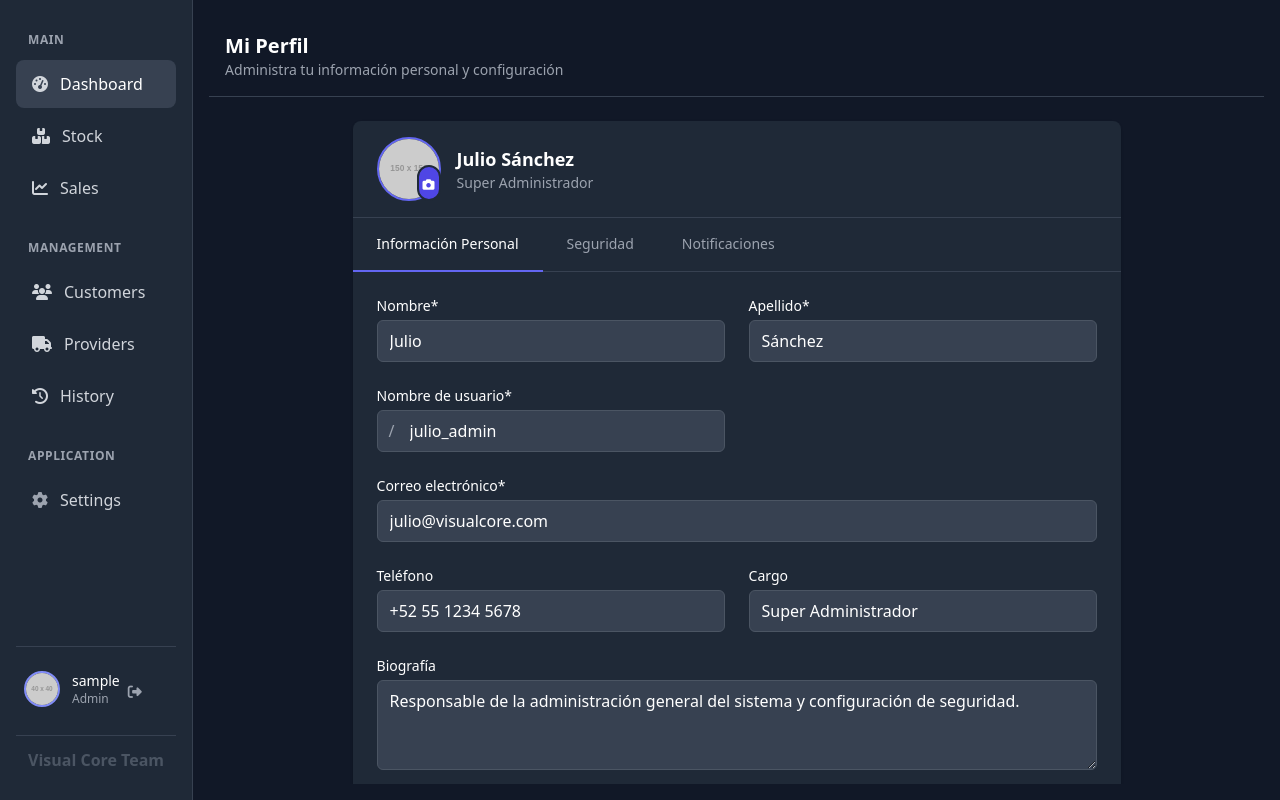
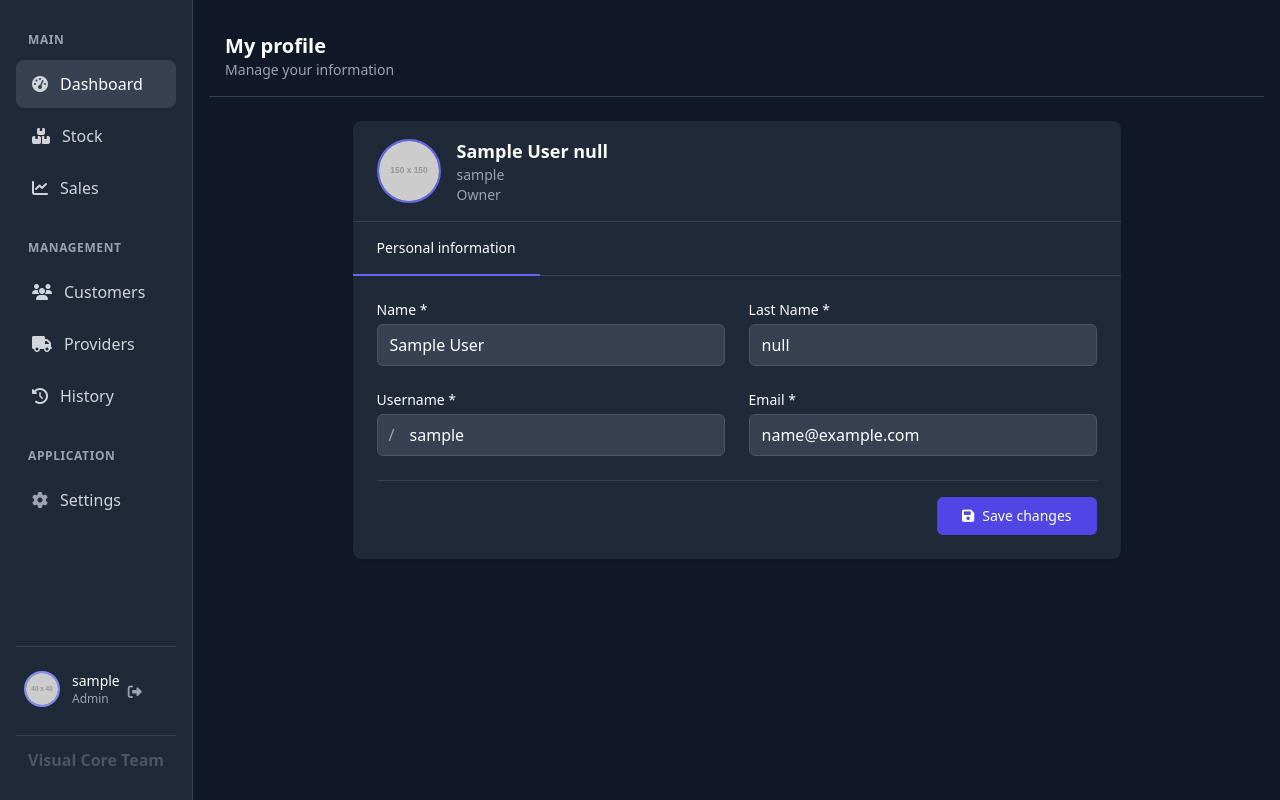
Before and after one commit to subl-1me/visual-core-gpanel-frontend, an Angular app: page /profile in a window 1280 px wide. Built offline with nearby package versions, Linux system fonts and the light colour scheme; sample sign-in values are in the browser's storage.

Commit message:
Prile - Now profile updates are available

```diff
--- a/src/app/components/config/add-adm/add-adm.component.ts
+++ b/src/app/components/config/add-adm/add-adm.component.ts
@@ -22,6 +22,8 @@ export class AddAdmComponent {
       username: '',
       email: '',
       password: '',
+      name: '',
+      lastname: '',
     };
     this.passConfirmation = '';
     this.isLoading = false;
@@ -43,6 +45,8 @@ export class AddAdmComponent {
       id: '',
       username: '',
       email: '',
+      name: '',
+      lastname: '',
       password: '',
     };
     this.passConfirmation = '';
--- a/src/app/components/config/config.component.ts
+++ b/src/app/components/config/config.component.ts
@@ -34,6 +34,8 @@ export class ConfigComponent implements OnInit {
         return {
           username: item.username,
           id: item.id,
+          name: item.name,
+          lastname: item.lastname,
           updatedAt: item.updated_at,
           createdAt: item.created_at,
           email: item.email,
--- a/src/app/components/login/login.component.ts
+++ b/src/app/components/login/login.component.ts
@@ -18,6 +18,8 @@ export class LoginComponent {
   public user: Admin = {
     id: '',
     username: '',
+    name: '',
+    lastname: '',
     email: '',
   };
   constructor(
--- a/src/app/components/profile/profile.component.html
+++ b/src/app/components/profile/profile.component.html
@@ -5,10 +5,8 @@
     <header class="bg-[#111827] border-b border-gray-700 p-4">
       <div class="flex items-center justify-between">
         <div>
-          <h1 class="text-xl font-semibold text-white">Mi Perfil</h1>
-          <p class="text-sm text-gray-400">
-            Administra tu información personal y configuración
-          </p>
+          <h1 class="text-xl font-semibold text-white">My profile</h1>
+          <p class="text-sm text-gray-400">Manage your information</p>
         </div>
       </div>
     </header>
@@ -26,15 +24,18 @@
                 src="https://via.placeholder.com/150"
                 alt=""
               />
-              <button
+              <!-- <button
                 class="absolute bottom-0 right-0 bg-indigo-600 rounded-full p-1 border-2 border-[#1F2937] hover:bg-indigo-700"
               >
                 <i class="fas fa-camera text-white text-xs"></i>
-              </button>
+              </button> -->
             </div>
             <div class="ml-4">
-              <h2 class="text-lg font-semibold text-white">Julio Sánchez</h2>
-              <p class="text-sm text-gray-400">Super Administrador</p>
+              <h2 class="text-lg font-semibold text-white">
+                {{ admin.name }} {{ admin.lastname }}
+              </h2>
+              <p class="text-sm text-gray-400">{{ admin.username }}</p>
+              <p class="text-sm text-gray-400">Owner</p>
             </div>
           </div>
 
@@ -44,9 +45,9 @@
               <button
                 class="tab-active whitespace-nowrap py-4 px-6 border-b-2 border-indigo-500 text-sm font-medium text-white"
               >
-                Información Personal
+                Personal information
               </button>
-              <button
+              <!-- <button
                 class="tab-inactive whitespace-nowrap py-4 px-6 border-b-2 border-transparent text-sm font-medium text-gray-400 hover:text-gray-300"
               >
                 Seguridad
@@ -55,52 +56,56 @@
                 class="tab-inactive whitespace-nowrap py-4 px-6 border-b-2 border-transparent text-sm font-medium text-gray-400 hover:text-gray-300"
               >
                 Notificaciones
-              </button>
+              </button> -->
             </nav>
           </div>
 
           <!-- Personal Information Form -->
           <div class="p-6">
-            <form class="space-y-6">
+            <form
+              class="space-y-6"
+              #profileForm="ngForm"
+              (ngSubmit)="onSubmit()"
+            >
               <div class="grid grid-cols-1 md:grid-cols-2 gap-6">
-                <!-- First Name -->
                 <div>
                   <label
                     for="first-name"
                     class="block text-sm font-medium text-white mb-1"
-                    >Nombre*</label
+                    >Name *</label
                   >
                   <input
                     type="text"
                     id="first-name"
                     class="w-full bg-gray-700 border border-gray-600 rounded-md py-2 px-3 text-white placeholder-gray-400 focus:outline-none focus:ring-2 focus:ring-indigo-500"
                     value="Julio"
+                    name="name"
+                    [(ngModel)]="admin.name"
                     required
                   />
                 </div>
 
-                <!-- Last Name -->
                 <div>
                   <label
                     for="last-name"
                     class="block text-sm font-medium text-white mb-1"
-                    >Apellido*</label
+                    >Last Name *</label
                   >
                   <input
                     type="text"
                     id="last-name"
                     class="w-full bg-gray-700 border border-gray-600 rounded-md py-2 px-3 text-white placeholder-gray-400 focus:outline-none focus:ring-2 focus:ring-indigo-500"
-                    value="Sánchez"
+                    name="lastname"
+                    [(ngModel)]="admin.lastname"
                     required
                   />
                 </div>
 
-                <!-- Username -->
                 <div>
                   <label
                     for="username"
                     class="block text-sm font-medium text-white mb-1"
-                    >Nombre de usuario*</label
+                    >Username *</label
                   >
                   <div class="relative">
                     <span
@@ -111,90 +116,37 @@
                       type="text"
                       id="username"
                       class="w-full bg-gray-700 border border-gray-600 rounded-md py-2 px-3 pl-8 text-white placeholder-gray-400 focus:outline-none focus:ring-2 focus:ring-indigo-500"
-                      value="julio_admin"
+                      name="username"
+                      [(ngModel)]="admin.username"
                       required
                     />
                   </div>
                 </div>
 
-                <!-- Email -->
-                <div class="md:col-span-2">
+                <div class="md:col-span-1">
                   <label
                     for="email"
                     class="block text-sm font-medium text-white mb-1"
-                    >Correo electrónico*</label
+                    >Email *</label
                   >
                   <input
                     type="email"
                     id="email"
                     class="w-full bg-gray-700 border border-gray-600 rounded-md py-2 px-3 text-white placeholder-gray-400 focus:outline-none focus:ring-2 focus:ring-indigo-500"
-                    value="julio@visualcore.com"
+                    name="email"
+                    [(ngModel)]="admin.email"
                     required
                   />
-                </div>
-
-                <!-- Phone -->
-                <div>
-                  <label
-                    for="phone"
-                    class="block text-sm font-medium text-white mb-1"
-                    >Teléfono</label
-                  >
-                  <input
-                    type="tel"
-                    id="phone"
-                    class="w-full bg-gray-700 border border-gray-600 rounded-md py-2 px-3 text-white placeholder-gray-400 focus:outline-none focus:ring-2 focus:ring-indigo-500"
-                    value="+52 55 1234 5678"
-                  />
-                </div>
-
-                <!-- Position -->
-                <div>
-                  <label
-                    for="position"
-                    class="block text-sm font-medium text-white mb-1"
-                    >Cargo</label
-                  >
-                  <input
-                    type="text"
-                    id="position"
-                    class="w-full bg-gray-700 border border-gray-600 rounded-md py-2 px-3 text-white placeholder-gray-400 focus:outline-none focus:ring-2 focus:ring-indigo-500"
-                    value="Super Administrador"
-                    disabled
-                  />
-                </div>
-
-                <!-- Bio -->
-                <div class="md:col-span-2">
-                  <label
-                    for="bio"
-                    class="block text-sm font-medium text-white mb-1"
-                    >Biografía</label
-                  >
-                  <textarea
-                    id="bio"
-                    rows="3"
-                    class="w-full bg-gray-700 border border-gray-600 rounded-md py-2 px-3 text-white placeholder-gray-400 focus:outline-none focus:ring-2 focus:ring-indigo-500"
-                    placeholder="Describe tu rol en la empresa..."
-                  >
-Responsable de la administración general del sistema y configuración de seguridad.</textarea
-                  >
                 </div>
               </div>
 
               <!-- Form Actions -->
               <div class="flex justify-end pt-4 border-t border-gray-700">
                 <button
-                  type="button"
-                  class="px-6 py-2 border border-gray-600 rounded-md text-sm font-medium text-white bg-transparent hover:bg-gray-700 focus:outline-none focus:ring-2 focus:ring-indigo-500"
-                >
-                  Cancelar
-                </button>
-                <button
                   type="submit"
                   class="ml-4 px-6 py-2 border border-transparent rounded-md shadow-sm text-sm font-medium text-white bg-indigo-600 hover:bg-indigo-700 focus:outline-none focus:ring-2 focus:ring-indigo-500"
                 >
-                  <i class="fas fa-save mr-2"></i>Guardar Cambios
+                  <i class="fas fa-save mr-2"></i>Save changes
                 </button>
               </div>
             </form>
@@ -499,6 +451,39 @@ Responsable de la administración general del sistema y configuración de seguri
           </div>
         </div>
       </div>
+
+      <section class="absolute bottom-1" *ngIf="updateMessage !== ''">
+        <div
+          id="toast-success"
+          class="flex items-center w-full max-w-xs p-4 mb-4 text-gray-500 bg-white rounded-lg shadow-sm dark:text-gray-400 dark:bg-gray-800"
+          role="alert"
+        >
+          <div class="ms-3 text-sm font-normal">{{ updateMessage }}</div>
+          <button
+            type="button"
+            class="ms-auto -mx-1.5 -my-1.5 bg-white text-gray-400 hover:text-gray-900 rounded-lg focus:ring-2 focus:ring-gray-300 p-1.5 hover:bg-gray-100 inline-flex items-center justify-center h-8 w-8 dark:text-gray-500 dark:hover:text-white dark:bg-gray-800 dark:hover:bg-gray-700"
+            data-dismiss-target="#toast-success"
+            aria-label="Close"
+          >
+            <span class="sr-only">Close</span>
+            <svg
+              class="w-3 h-3"
+              aria-hidden="true"
+              xmlns="http://www.w3.org/2000/svg"
+              fill="none"
+              viewBox="0 0 14 14"
+            >
+              <path
+                stroke="currentColor"
+                stroke-linecap="round"
+                stroke-linejoin="round"
+                stroke-width="2"
+                d="m1 1 6 6m0 0 6 6M7 7l6-6M7 7l-6 6"
+              />
+            </svg>
+          </button>
+        </div>
+      </section>
     </main>
   </div>
 </div>
--- a/src/app/components/profile/profile.component.ts
+++ b/src/app/components/profile/profile.component.ts
@@ -1,11 +1,65 @@
-import { Component } from '@angular/core';
+import { Component, OnInit } from '@angular/core';
+import Admin from '../../models/admin';
+import { FormsModule } from '@angular/forms';
+import { Router } from '@angular/router';
+import { AuthenticationService } from '../../services/authentication/authentication.service';
+import { AdminService } from '../../services/admin/admin.service';
+import { NgIf } from '@angular/common';
 
 @Component({
   selector: 'app-profile',
-  imports: [],
+  imports: [FormsModule, NgIf],
   templateUrl: './profile.component.html',
-  styleUrl: './profile.component.css'
+  styleUrl: './profile.component.css',
 })
-export class ProfileComponent {
+export class ProfileComponent implements OnInit {
+  admin: Admin;
+  updateMessage: string = '';
+  isUpdating: boolean = false;
 
+  constructor(
+    private router: Router,
+    private authService: AuthenticationService,
+    private adminService: AdminService
+  ) {
+    // Initialize admin with default values or fetch from a service
+    const session = JSON.parse(localStorage.getItem('session') || '{}');
+    if (!session || !session.id) {
+      alert('Session expired. Please log in again.');
+      this.authService.logOut();
+      this.router.navigate(['/login']);
+    }
+
+    this.admin = {
+      id: session.id || 'null',
+      email: session.email || 'null',
+      username: session.username || 'null',
+      name: session.name || 'null',
+      lastname: session.lastname || 'null',
+    };
+  }
+
+  ngOnInit() {}
+
+  onSubmit() {
+    this.isUpdating = true;
+    this.adminService.updateAdmin(this.admin).subscribe({
+      next: (response) => {
+        let session = {
+          id: this.admin.id,
+          email: this.admin.email,
+          username: this.admin.username,
+          name: this.admin.name,
+          lastname: this.admin.lastname,
+        };
+        this.authService.updateSession(session);
+        this.updateMessage = 'Profile updated.';
+        this.isUpdating = false;
+      },
+      error: (error) => {
+        this.updateMessage = 'Error updating profile: ' + error.message;
+        this.isUpdating = false;
+      },
+    });
+  }
 }
--- a/src/app/models/admin.ts
+++ b/src/app/models/admin.ts
@@ -2,6 +2,8 @@ export default interface Admin {
   id: string;
   password?: string;
   username?: string;
+  name: string;
+  lastname: string;
   email: string;
   createdAt?: Date;
   updatedAt?: Date;
--- /dev/null
+++ b/src/app/services/admin/admin.service.ts
@@ -0,0 +1,20 @@
+import { Injectable } from '@angular/core';
+import { HttpClient } from '@angular/common/http';
+import { Observable } from 'rxjs';
+import { environment } from '../../../environments';
+import Admin from '../../models/admin';
+
+@Injectable({
+  providedIn: 'root',
+})
+export class AdminService {
+  constructor(private http: HttpClient) {}
+
+  public getAdminById(id: string): Observable<any> {
+    return this.http.get(`${environment.apiUrl}/adm/${id}`);
+  }
+
+  public updateAdmin(admin: Admin): Observable<any> {
+    return this.http.put(`${environment.apiUrl}/adm/${admin.id}`, admin);
+  }
+}
--- a/src/app/services/authentication/authentication.service.ts
+++ b/src/app/services/authentication/authentication.service.ts
@@ -36,7 +36,16 @@ export class AuthenticationService {
 
   public getLoginSession(): any {
     const session = JSON.parse(localStorage.getItem('session') || '{}');
+    if (!session || !session.id || typeof session === 'undefined') {
+      return null;
+    }
+
     return session.id ? session : null;
+  }
+
+  public updateSession(session: any): void {
+    localStorage.setItem('session', JSON.stringify(session));
+    this.isAuthenticatedSubject.next(true);
   }
 
   public logOut(): void {
```
Also changed, not shown: 1 other file (tests, documents, lock files or other folders).
